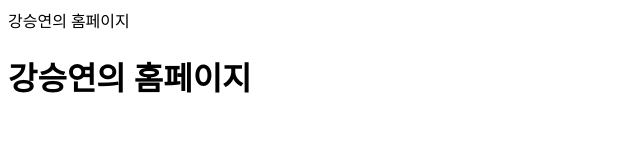
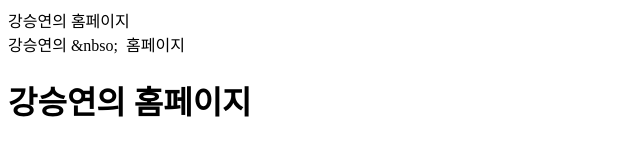
Before and after one commit to kangsy5864/kangsy5864.github.io, a plain HTML site: page index.html in a window 1280 px wide. Shown: the whole page, without its empty margins (0-640 px from the left). Drawn offline with Linux system fonts and the light colour scheme.

Commit message:
Update index.html

```diff
--- a/index.html
+++ b/index.html
@@ -3,7 +3,8 @@
   <title>강승연의 홈페이지</title>
 </head>
 <body>
-  강승연의 홈페이지
+  강승연의 홈페이지<br/>
+  강승연의 &nbso;&nbsp; 홈페이지
   <h1>강승연의 홈페이지<h1>
 </body>
 </html>
```
